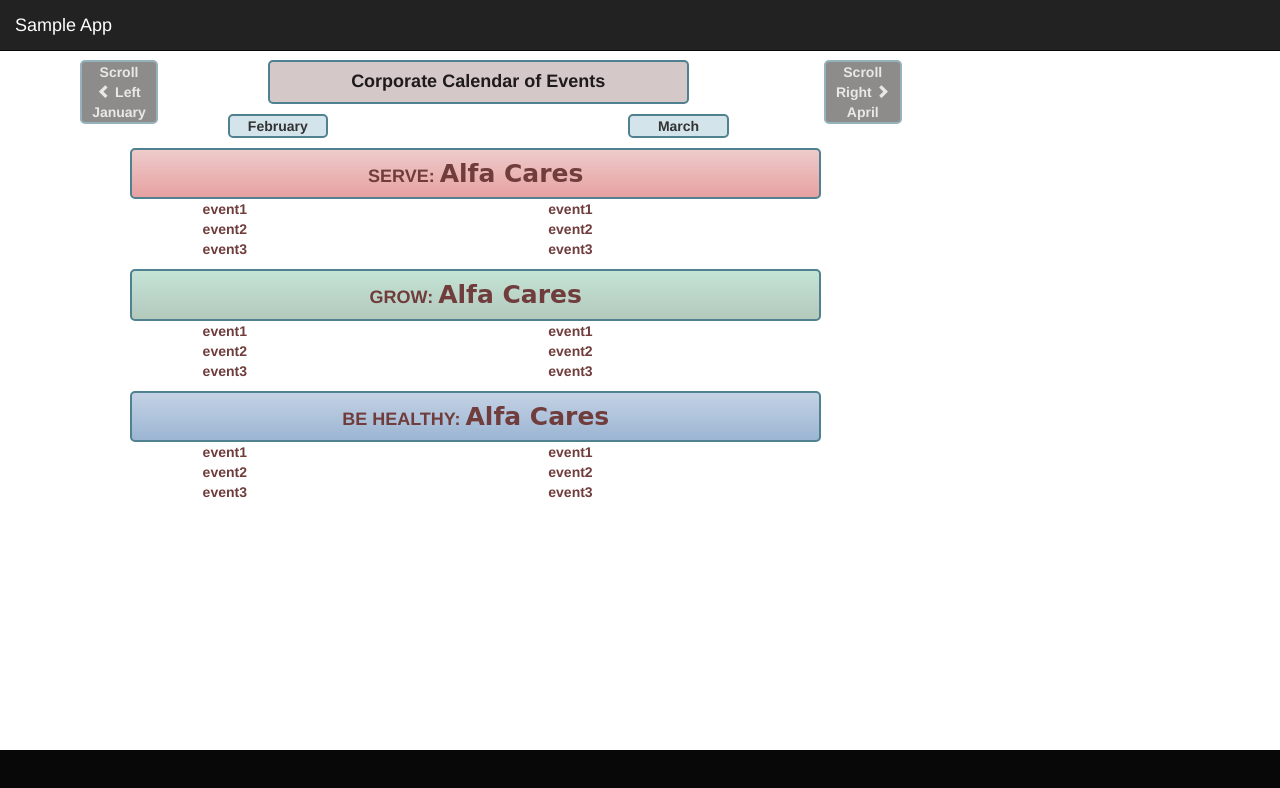
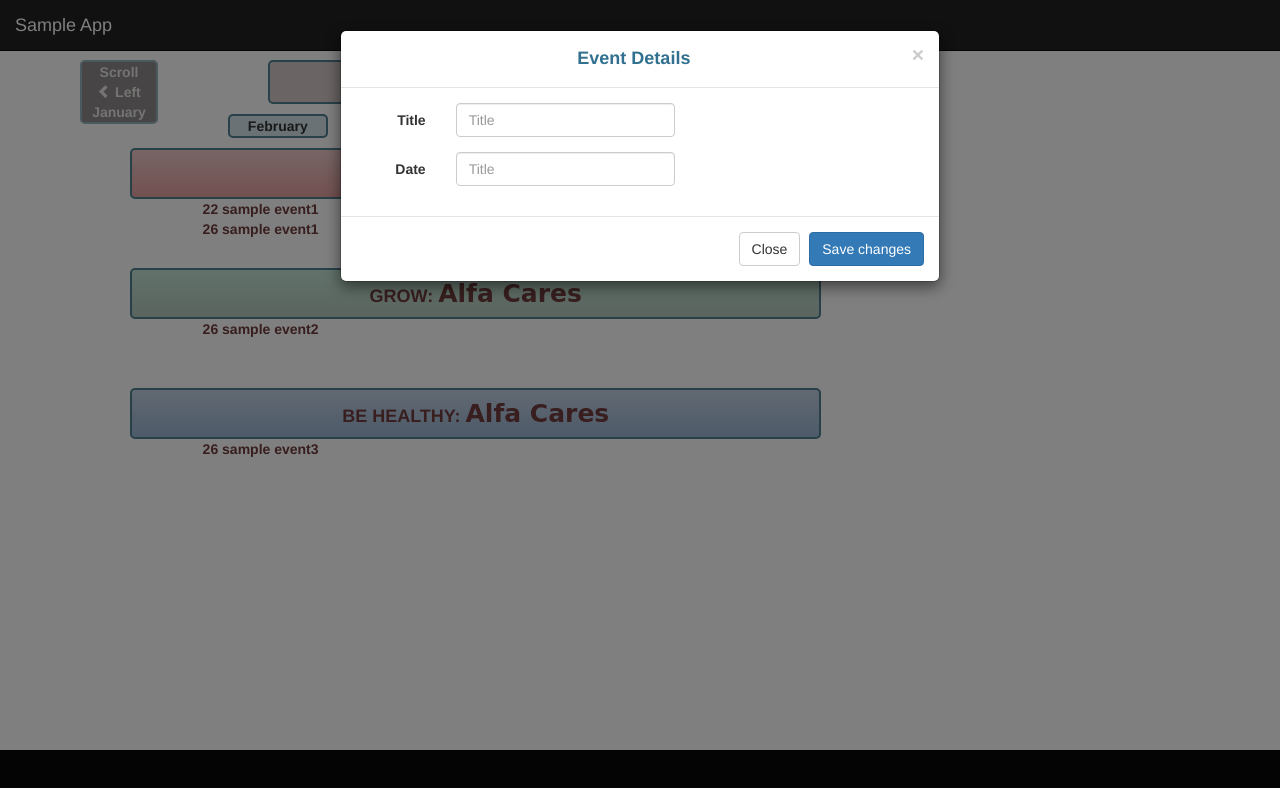
Before and after one commit to pachumon/Inetpageslider, a website: page Index.html in a window 1280 px wide. Drawn offline with Linux system fonts and the light colour scheme.

Commit message:
started implementation of the modal form to display the event details

```diff
--- a/Index.html
+++ b/Index.html
@@ -52,8 +52,11 @@
                         <div class="col-lg-1">
                             <div class="bordered mt25 topnavigator">
                                 <span>
-                                    Scroll <br>
-                                    <span class="glyphicon glyphicon-chevron-left"></span>&nbsp;Left <span id="pastmonth">March</span></span>
+                                    Scroll
+                                    <br>
+                                    <span class="glyphicon glyphicon-chevron-left"></span>&nbsp;Left
+                                    <span id="pastmonth">March</span>
+                                </span>
                             </div>
                         </div>
                         <div class="col-lg-8">
@@ -62,7 +65,7 @@
                             </div>
                             <div class="col-lg-12">
                                 <div class="bordered mt25 col-lg-2 text-center col-lg-offset-1 monthname bold">
-                                   <span id="currentmonth">April</span>
+                                    <span id="currentmonth">April</span>
                                 </div>
                                 <div class="bordered mt25 col-lg-2 text-center col-lg-offset-6 monthname bold">
                                     <span id="nextmonth">May</span>
@@ -72,13 +75,14 @@
                         <div class="col-lg-1">
                             <div class="bordered mt25 topnavigator">
                                 Scroll Right
-                                <span class="glyphicon glyphicon-chevron-right"></span> <span id="futuremonth">June</span>
+                                <span class="glyphicon glyphicon-chevron-right"></span>
+                                <span id="futuremonth">June</span>
                             </div>
                         </div>
                     </div>
                     <!--end: this is the header section -->
 
-                    <div class="col-lg-10 eventcontent mt25">
+                    <div id="ServeEvents" class="col-lg-10 eventcontent mt25">
                         <div class="bordered text-center header1">
                             <h4 class="bold">SERVE:
                                 <span> Alfa Cares</span>
@@ -98,7 +102,7 @@
 
                     </div>
 
-                    <div class="col-lg-10 eventcontent mt25">
+                    <div id="GrowEvents" class="col-lg-10 eventcontent mt25">
                         <div class="bordered text-center header2">
                             <h4 class="bold">GROW:
                                 <span> Alfa Cares</span>
@@ -118,7 +122,7 @@
 
                     </div>
 
-                    <div class="col-lg-10 eventcontent mt25">
+                    <div id="BeHealthyEvents" class="col-lg-10 eventcontent mt25">
                         <div class="bordered text-center header3">
                             <h4 class="bold">BE HEALTHY:
                                 <span> Alfa Cares</span>
@@ -130,7 +134,7 @@
                             <div class="eventinfo">event2</div>
                             <div class="eventinfo">event3</div>
                         </div>
-                        <div class="col-lg-5 month1 col-lg-offset-1">
+                        <div class="col-lg-5 month2 col-lg-offset-1">
                             <div class="eventinfo">event1</div>
                             <div class="eventinfo">event2</div>
                             <div class="eventinfo">event3</div>
@@ -158,10 +162,23 @@
                     <button type="button" class="close" data-dismiss="modal" aria-label="Close">
                         <span aria-hidden="true">&times;</span>
                     </button>
-                    <h4 class="modal-title" id="myModalLabel">Event Title</h4>
+                    <h4 class="modal-title text-center bold text-info">Event Details</h4>
                 </div>
                 <div class="modal-body">
-                    Event Details
+                    <form class="form-horizontal">
+                        <div class="form-group">
+                            <label for="Title" class="col-sm-2 control-label">Title</label>
+                            <div class="col-sm-5">
+                                <input type="text" class="form-control" id="Title" placeholder="Title">
+                            </div>
+                        </div>
+                        <div class="form-group">
+                            <label for="Date" class="col-sm-2 control-label">Date</label>
+                            <div class="col-sm-5">
+                                <input type="text" class="form-control" id="Title" placeholder="Title">
+                            </div>
+                        </div>
+                    </form>
                 </div>
                 <div class="modal-footer">
                     <button type="button" class="btn btn-default" data-dismiss="modal">Close</button>
--- a/js/eventContent.js
+++ b/js/eventContent.js
@@ -3,6 +3,7 @@
     $(function () {
         attachEvents();
         ServiceContainer.setinfo();
+        displayEventInfoModal();
     });
 
     var attachEvents = function () {
@@ -21,6 +22,13 @@
         // setTimeout(function() {
         //     $('.month1,.month2').fadeIn(1000, "swing");
         // }, 2000);
+        if (ServiceContainer.navigatorclicked) {
+            e.stopPropagation();
+            return false;
+        }
+        else {
+            ServiceContainer.navigatorclicked = true;
+        }
         $('.month1,.month2').animate({ opacity: '0' }, 500, 'linear');
 
         setTimeout(function () {
@@ -36,6 +44,7 @@
 var ServiceContainer = function () {
     var months = moment.months();
     var pastmonth = '', currentmonth = '', nextmonth = '', futuremonth = '';
+    var navigatorclicked = false;
 
     var GetAjaxBaseObject = function (method, url) {
         return $.ajax({
@@ -50,6 +59,7 @@ var ServiceContainer = function () {
         GetAjaxBaseObject('GET', './js/event.json').then(function (data) {
             console.log(data);
         }).catch(function () {
+            ServiceContainer.navigatorclicked = false;
             console.log('error');
         });
     };
@@ -68,20 +78,72 @@ var ServiceContainer = function () {
 
     var handleEvents = function (events) {
         if (events != undefined) {
-            var serveDataContent = _.filter(events, { eventTypeId: 1 });
-            var growDataContent = _.filter(events, { eventTypeId: 2 });
-            var beHealthyDataContent = _.filter(events, { eventTypeId: 3 });
+            var serveDataContent = getCategorizedEventData(1, events);
+            var growDataContent = getCategorizedEventData(2, events);
+            var beHealthyDataContent = getCategorizedEventData(3, events);
+
             if (serveDataContent.length > 0) {
-               handleServeEvents
+                handleServeEvents(serveDataContent);
             }
             if (growDataContent.length > 0) {
-                console.log('growing');
+                handleGrowEvents(growDataContent);
             }
             if (beHealthyDataContent.length > 0) {
-                console.log('becoming healthy');
+                handleBeHealthyEvents(beHealthyDataContent);
             }
         }
+        ServiceContainer.navigatorclicked = false;
+    };
+
+    var getCategorizedEventData = function (categoryId, events) {
+
+        return _.chain(events)
+            .filter({ eventTypeId: categoryId })
+            .map(function (event) { return _.pick(event, 'eventId', 'eventTitle', 'eventDate', 'eventTypeId') })
+            .sortBy(events, function (event) { return new moment(event.eventDate); })
+            .value();
+    };
+
+    var handleServeEvents = function (events) {
+        var container = '#ServeEvents';
+        handleEventsDisplay(container, events);
+    };
+
+    var handleGrowEvents = function (events) {
+        var container = '#GrowEvents';
+        handleEventsDisplay(container, events);
+    };
+
+    var handleBeHealthyEvents = function (events) {
+        var container = '#BeHealthyEvents';
+        console.log(events);
+        handleEventsDisplay(container, events);
+    };
+
+    var handleEventsDisplay = function (container, events) {
+        $(container + ' .eventinfo').remove();
+
+        if (events != undefined && events.length > 0) {
+            var currentmonthEvents = _.filter(events, function (event) {
+                return new moment(event.eventDate).format('MMMM') == currentmonth;
+            })
+            var nextmonthEvents = _.filter(events, function (event) {
+                return new moment(event.eventDate).format('MMMM') == nextmonth;
+            })
+
+            _.forEach(currentmonthEvents, function (event) {
+                $(container + ' .month1').append('<div class="eventinfo">' + new moment(event.eventDate).format('DD')
+                    + ' ' + event.eventTitle + '</div>');
+            })
+
+            _.forEach(nextmonthEvents, function (event) {
+                $(container + ' .month2').append('<div class="eventinfo">' + new moment(event.eventDate).format('DD')
+                    + ' ' + event.eventTitle + '</div>');
+            })
+
+        }
     }
+
 
     var setinfo = function (navigationcontrol) {
 
@@ -116,6 +178,7 @@ var ServiceContainer = function () {
         pastmonth: pastmonth,
         currentmonth: currentmonth,
         nextmonth: nextmonth,
-        futuremonth: futuremonth
+        futuremonth: futuremonth,
+        navigatorclicked: navigatorclicked
     }
 }();
--- a/js/events.json
+++ b/js/events.json
@@ -14,9 +14,23 @@
         "eventAttchaments": null
     },
     {
+        "eventId": 5,
+        "eventTitle": "sample event1",
+        "eventDate": "2018-02-22T00:00:00",
+        "eventTypeId": 1,
+        "createdBy": "khaled",
+        "updatedBy": null,
+        "createdOn": "2018-02-26T13:36:01.88",
+        "updatedOn": "0001-01-01T00:00:00",
+        "recurrence": false,
+        "endBy": "0001-01-01T00:00:00",
+        "eventText": "sample event",
+        "eventAttchaments": null
+    },
+    {
         "eventId": 4,
-        "eventTitle": "sample event1",
-        "eventDate": "2018-02-26T00:00:00",
+        "eventTitle": "sample event2",
+        "eventDate": "2018-03-20T00:00:00",
         "eventTypeId": 1,
         "createdBy": "khaled",
         "updatedBy": null,
```
